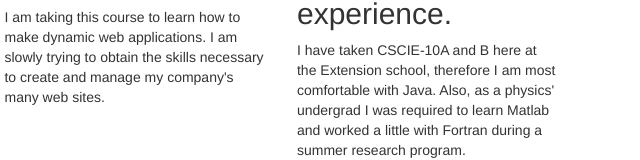
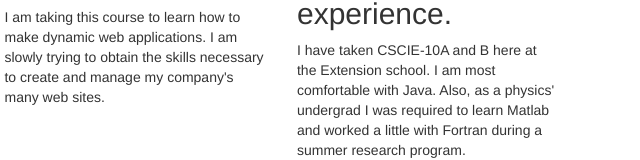
Before and after one commit to trevorsimpkin/project1, a plain HTML site: page index.html in a window 1280 px wide. Shown: the part 793-953 px from the top of the page, 358-998 px from the left. Drawn offline with nearby package versions, Linux system fonts and the light colour scheme; a script that the page names is missing.

Commit message:
Update index.html

```diff
--- a/index.html
+++ b/index.html
@@ -67,7 +67,7 @@
             </div><!--/.col-xs-6.col-lg-4-->
             <div class="col-xs-6 col-lg-4">
               <h2>Previous Programming experience.</h2>
-              <p>I have taken CSCIE-10A and B here at the Extension school, therefore I am most comfortable with Java. Also, as a physics' undergrad I was required to learn Matlab and worked a little with Fortran during a summer research program.</p>
+              <p>I have taken CSCIE-10A and B here at the Extension school. I am most comfortable with Java. Also, as a physics' undergrad I was required to learn Matlab and worked a little with Fortran during a summer research program.</p>
             </div><!--/.col-xs-6.col-lg-4-->
             <div class="col-xs-6 col-lg-4">
               <h2>MAC!</h2>
```
